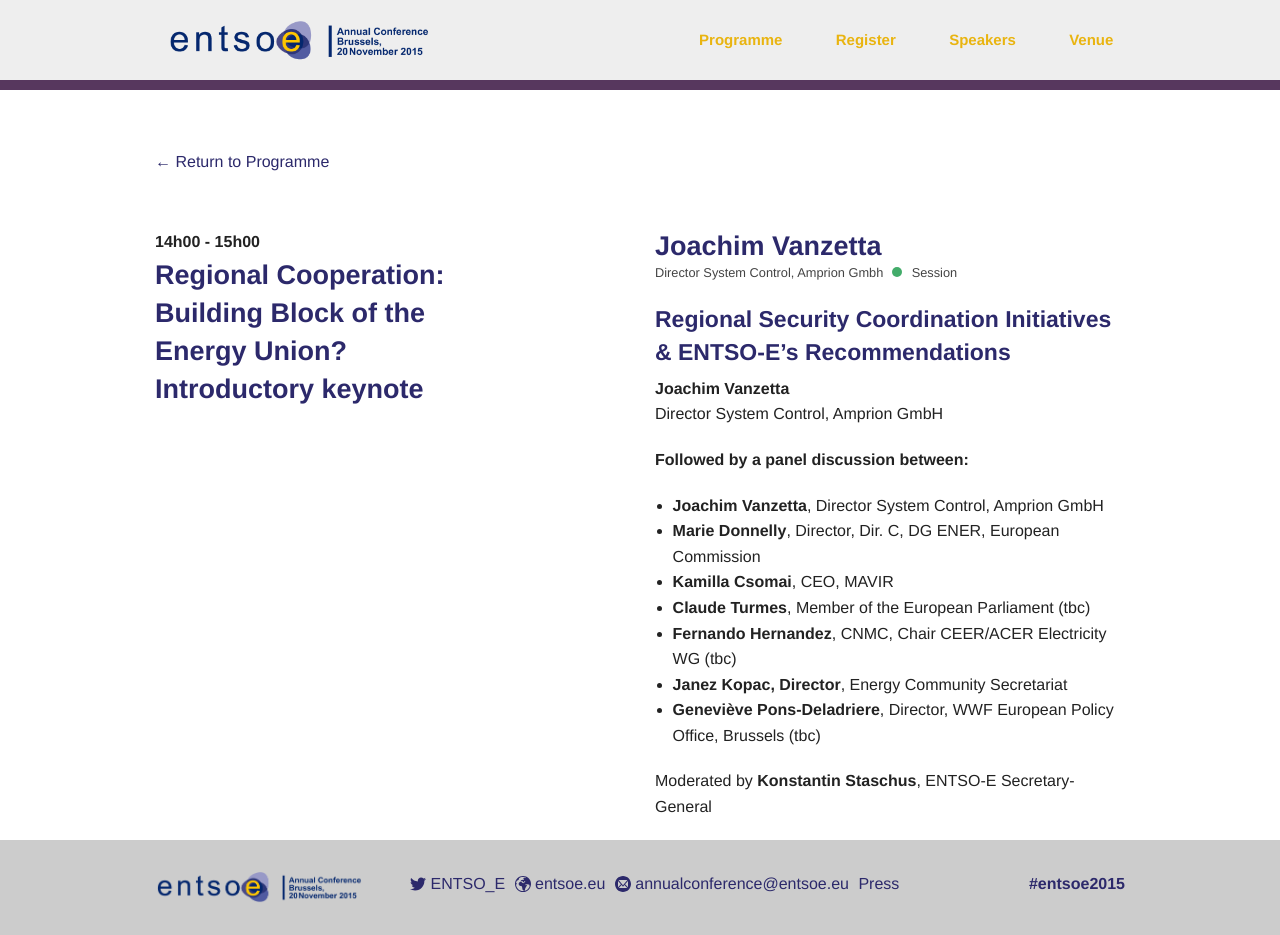
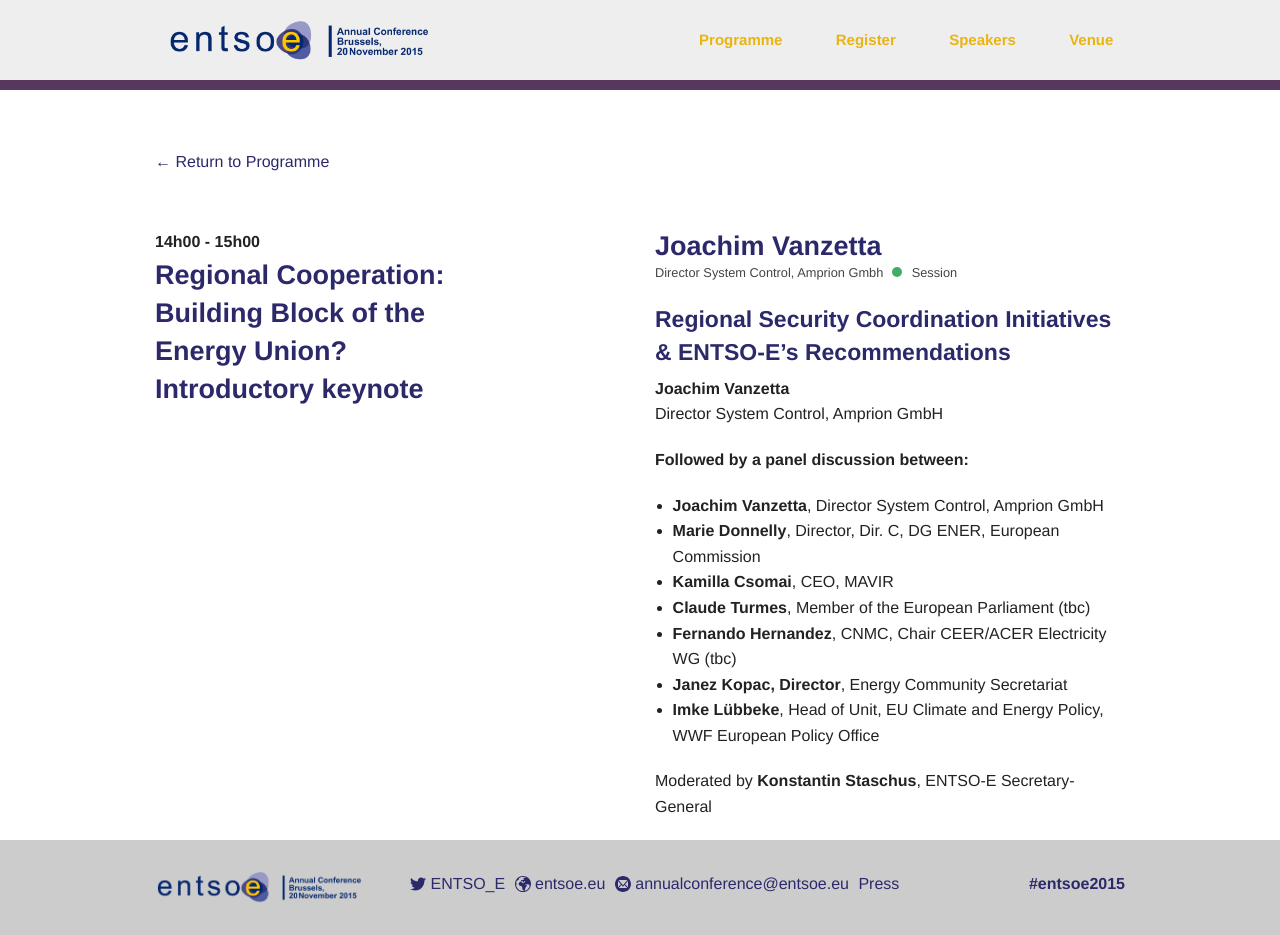
Before and after one commit to SmokeBellew1/entsoe_conf, a Jekyll site: the page built from _posts/schedule/2015-06-10-14h00.md, in a window 1280 px wide. Built offline with Jekyll 4.4.1, drawn with Linux system fonts in a browser that asks for light colours.

Commit message:
made fixes and spelling as per comments from stela

```diff
--- a/_posts/schedule/2015-06-10-14h00.md
+++ b/_posts/schedule/2015-06-10-14h00.md
@@ -15,7 +15,7 @@
   - Claude Turmes (tbc)
   - Fernando Hernandez (tbc)
   - Janez Kopac
-  - Geneviève Pons-Deladriere (tbc)
+  - Imke Lübbeke
 published: true
 ---
 
@@ -34,6 +34,6 @@
 - __Claude Turmes__, Member of the European Parliament (tbc)
 - __Fernando Hernandez__, CNMC, Chair CEER/ACER Electricity WG (tbc)
 - __Janez Kopac, Director__, Energy Community Secretariat
-- __Geneviève Pons-Deladriere__, Director, WWF European Policy Office, Brussels (tbc)
+- __Imke Lübbeke__, Head of Unit, EU Climate and Energy Policy, WWF European Policy Office
 
 Moderated by __Konstantin Staschus__, ENTSO-E Secretary-General
```
Also changed, not shown: _posts/schedule/2015-06-10-15h00.md (+2 -2 lines), _speakers/christian-buchel.md (+1 -2 lines), _speakers/genevieve_pons_deladriere.md (+1 -1 lines), _speakers/imke_lubbeke.md (added, +12 -0 lines), _speakers/jan_ingwersen.md (added, +14 -0 lines), _speakers/stephan-kamphues.md (+1 -1 lines), _speakers/tom-eischen.md (+3 -1 lines), img/speakers/imke_lubbeke.jpg (added), img/speakers/imke_lubbeke.png (added), img/speakers/jan_web.png (added).
